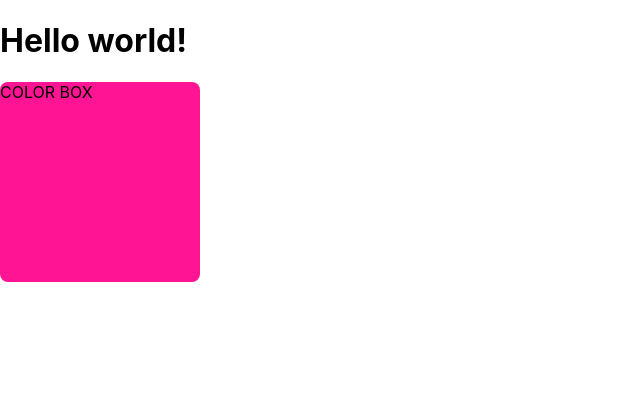
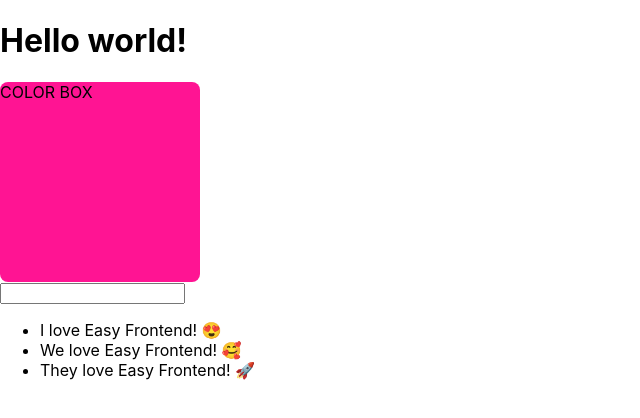
Before and after one commit to PhamKhoa96/react-hooks-basic, a React (Create React App) app: page / in a window 1280 px wide. Shown: the top 418 px of the page, without its empty margins (0-640 px from the left). Built offline with nearby package versions, Linux system fonts and the light colour scheme.

Commit message:
useState_example

```diff
--- a/src/App.js
+++ b/src/App.js
@@ -1,13 +1,47 @@
-import React from 'react';
+import React, { useState } from 'react';
 import './App.scss';
 import ColorBox from './components/ColorBox';
+import TodoForm from './components/TodoForm';
+import TodoList from './components/TodoList';
 
 function App() {
+  const [todoList, setTodoList] = useState([
+    { id: 1, title: 'I love Easy Frontend! 😍' },
+    { id: 2, title: 'We love Easy Frontend! 🥰' },
+    { id: 3, title: 'They love Easy Frontend! 🚀' },
+  ]);
+
+  function handleTodoClick(todo) {
+    console.log(todo);
+    const index = todoList.findIndex(x => x.id === todo.id);
+    if (index < 0) return;
+
+    const newTodoList = [...todoList];
+    newTodoList.splice(index, 1);
+    setTodoList(newTodoList);
+  }
+
+  function handleTodoFormSubmit(formValues) {
+    console.log('Form submit: ', formValues);
+    // add new todo to current todo list
+    const newTodo = {
+      id: todoList.length + 1,
+      ...formValues
+    };
+    const newTodoList = [...todoList]
+    newTodoList.push(newTodo);
+    setTodoList(newTodoList);
+  }
+
   return (
     <div className="app">
       <h1> Hello world! </h1>
-
       <ColorBox />
+      <TodoForm onSubmit={handleTodoFormSubmit} />
+      <TodoList
+        todos={todoList}
+        onTodoClick={handleTodoClick}
+      />
     </div>
   );
 }
--- /dev/null
+++ b/src/components/TodoForm/index.jsx
@@ -0,0 +1,46 @@
+import React, { useState } from 'react';
+import PropTypes from 'prop-types';
+
+TodoForm.propTypes = {
+    onSubmit: PropTypes.func,
+};
+
+TodoForm.defaultProps = {
+    onSubmit: null,
+}
+
+function TodoForm(props) {
+    const { onSubmit } = props;
+    const [value, setValue] = useState('');
+
+    function handleValueChange(e) {
+        console.log(e.target.value);
+        setValue(e.target.value);
+    }
+
+    function handleSubmit(e) {
+        // Prevent reloading browser
+        e.preventDefault();
+        if (!onSubmit) return;
+
+        const formValues = {
+            title: value,
+        }
+        onSubmit(formValues);
+
+        // Reset form
+        setValue('');
+    }
+
+    return (
+        <form onSubmit={handleSubmit}>
+            <input
+                type="text"
+                value={value}
+                onChange={handleValueChange}
+            />
+        </form>
+    );
+}
+
+export default TodoForm;
--- /dev/null
+++ b/src/components/TodoList/index.jsx
@@ -0,0 +1,37 @@
+import React from 'react';
+import PropTypes from 'prop-types';
+
+TodoList.propTypes = {
+    todos: PropTypes.array,
+    onTodoClick: PropTypes.func,
+};
+
+TodoList.defaultProps = {
+    todos: [],
+    onTodoClick: null,
+}
+
+function TodoList(props) {
+    const { todos, onTodoClick } = props;
+
+    function handleClick(todo) {
+        if (onTodoClick) {
+            onTodoClick(todo);
+        }
+    }
+
+    return (
+        <ul className='todo-list'>
+            {todos.map(todo => (
+                <li
+                    key={todo.id}
+                    onClick={() => handleClick(todo)}
+                >
+                    {todo.title}
+                </li>
+            ))}
+        </ul>
+    );
+}
+
+export default TodoList;
```
